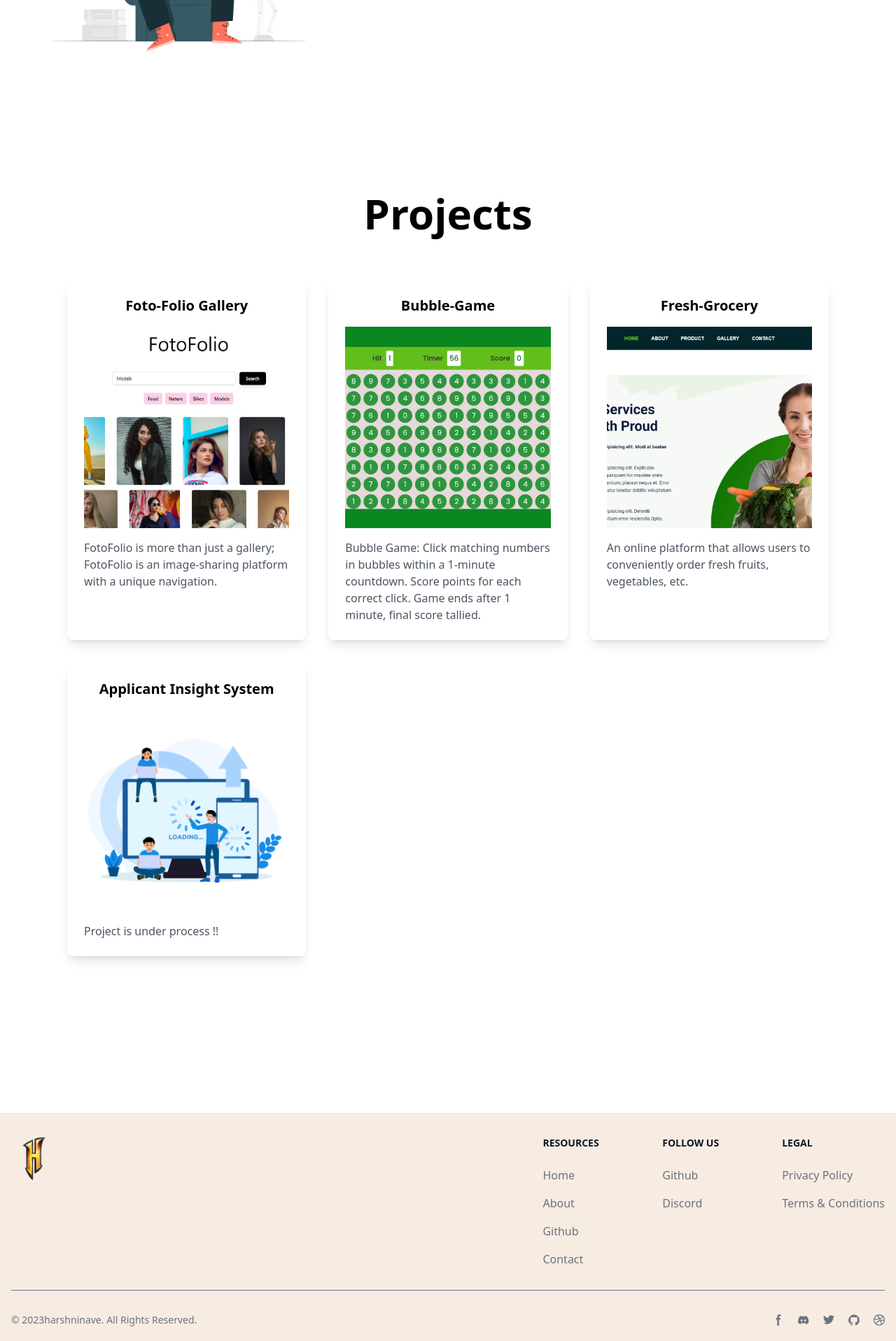
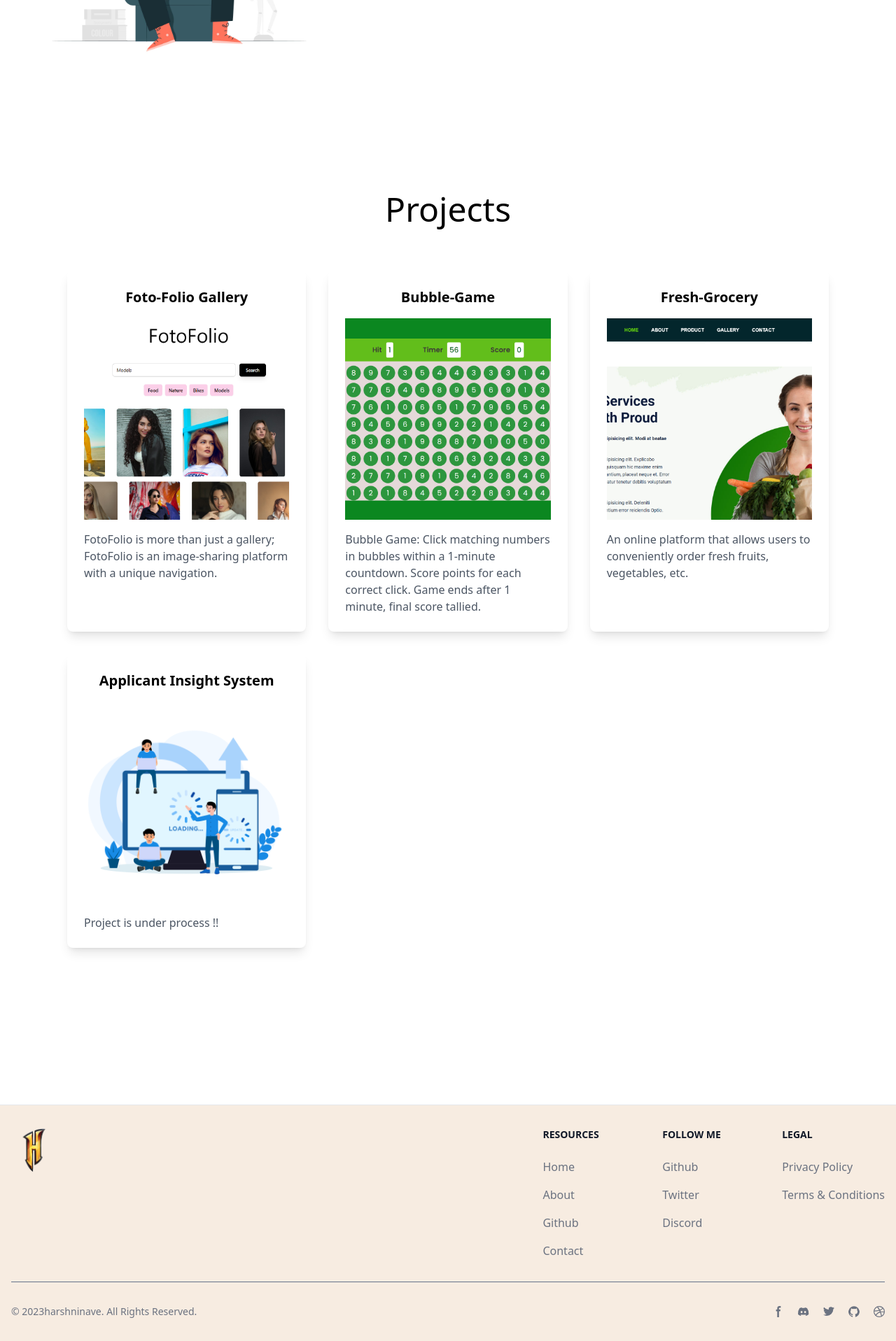
Before and after one commit to Harshninave04/Harsh-Portfolio, a React (Vite) app: page / in a window 1280 px wide. Shown: the part 457-2374 px from the top of the page at 70% size. Built offline with nearby package versions, Linux system fonts and the light colour scheme.

Commit message:
Minor changes

```diff
--- a/src/Components/Footer/Footer.jsx
+++ b/src/Components/Footer/Footer.jsx
@@ -37,7 +37,7 @@ export default function Footer() {
               </ul>
             </div>
             <div>
-              <h2 className="mb-6 text-sm font-semibold text-gray-900 uppercase">Follow us</h2>
+              <h2 className="mb-6 text-sm font-semibold text-gray-900 uppercase">Follow me</h2>
               <ul className="text-gray-500 font-medium">
                 <li className="mb-4">
                   <a
@@ -46,6 +46,15 @@ export default function Footer() {
                     target="_blank"
                     rel="noreferrer">
                     Github
+                  </a>
+                </li>
+                <li className="mb-4">
+                  <a
+                    href="https://twitter.com/HarshNinave2004"
+                    className="hover:underline"
+                    target="_blank"
+                    rel="noreferrer">
+                    Twitter
                   </a>
                 </li>
                 <li>
--- a/src/Components/Project/Project.jsx
+++ b/src/Components/Project/Project.jsx
@@ -17,7 +17,7 @@ function project() {
     <div className="mx-auto w-full max-w-7xl">
       <aside className="relative overflow-hidden text-black rounded-lg sm:mx-16 mx-2 sm:py-16">
         <div className="relative z-10 max-w-screen-xl px-4  pb-20 pt-10 sm:py-24 mx-auto sm:px-6 lg:px-8">
-          <h1 className="flex items-center justify-center text-6xl font-bold">Projects</h1>
+          <h1 className="flex items-center justify-center text-5xl font-medium">Projects</h1>
           <div className="container mx-auto">
             <div className="grid grid-cols-1 my-16 sm:grid-cols-2 lg:grid-cols-3 gap-8">
               {/* Project 1 */}
```
